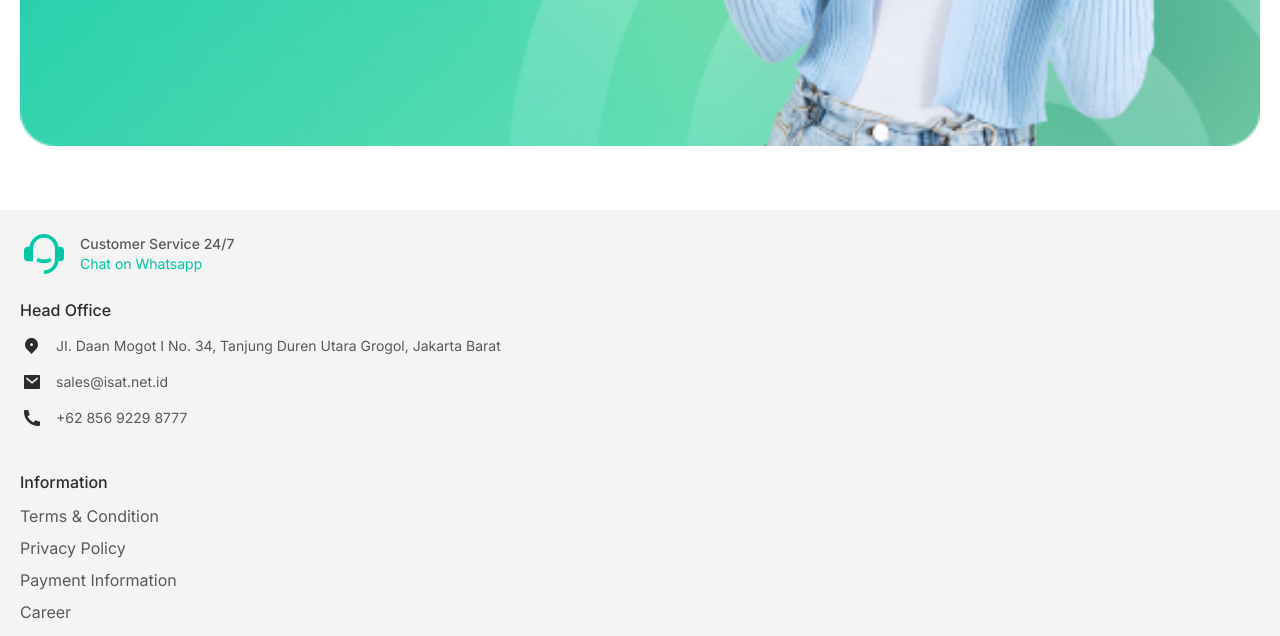
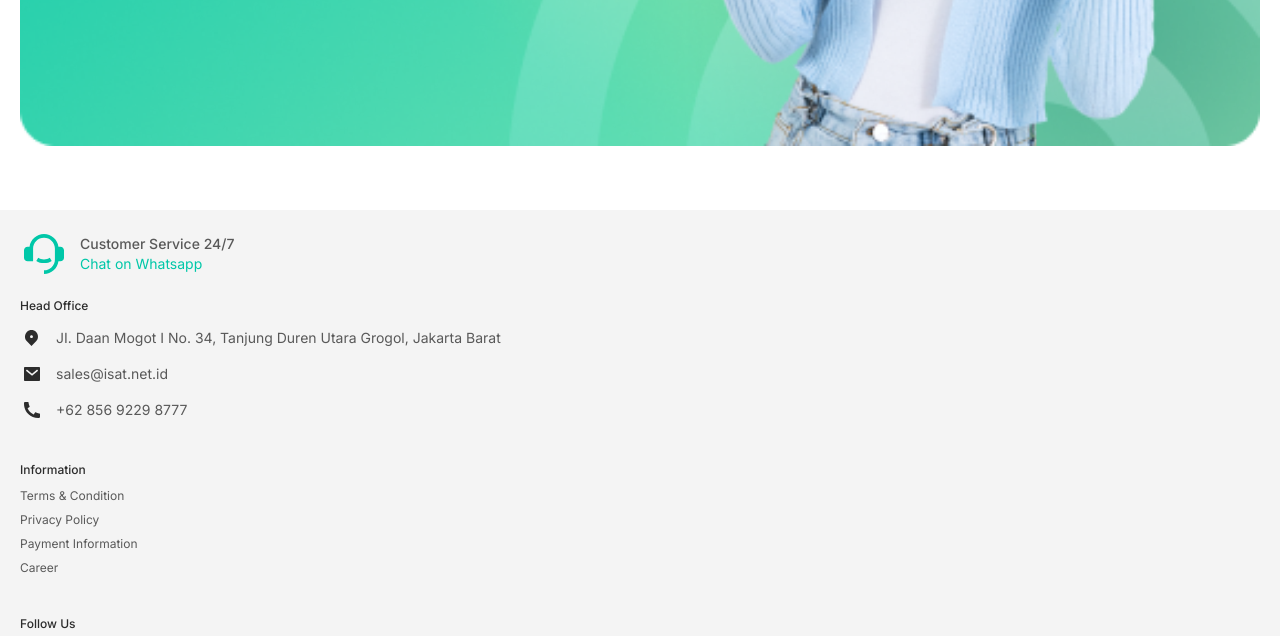
Before and after one commit to christianyitzak/isatnet, a website: page index.html in a window 1280 px wide. Shown: the part 6444-7080 px from the top of the page. Drawn offline with nearby package versions, Linux system fonts and the light colour scheme; files that its build step writes are made by us from their sources.

Commit message:
resize footer text default to xs

```diff
--- a/index.html
+++ b/index.html
@@ -231,7 +231,9 @@
       </div>
     </section>
 
-    <section class="mx-auto px-5 grid grid-cols-1 gap-10 py-5 bg-[#F4F4F4]">
+    <section
+      class="mx-auto px-5 grid grid-cols-1 gap-10 py-5 bg-[#F4F4F4] text-xs"
+    >
       <div class="flex flex-col gap-5">
         <div class="flex items-center gap-3">
           <img src="./public/images/icon-customer-service.svg" alt="" />
```
